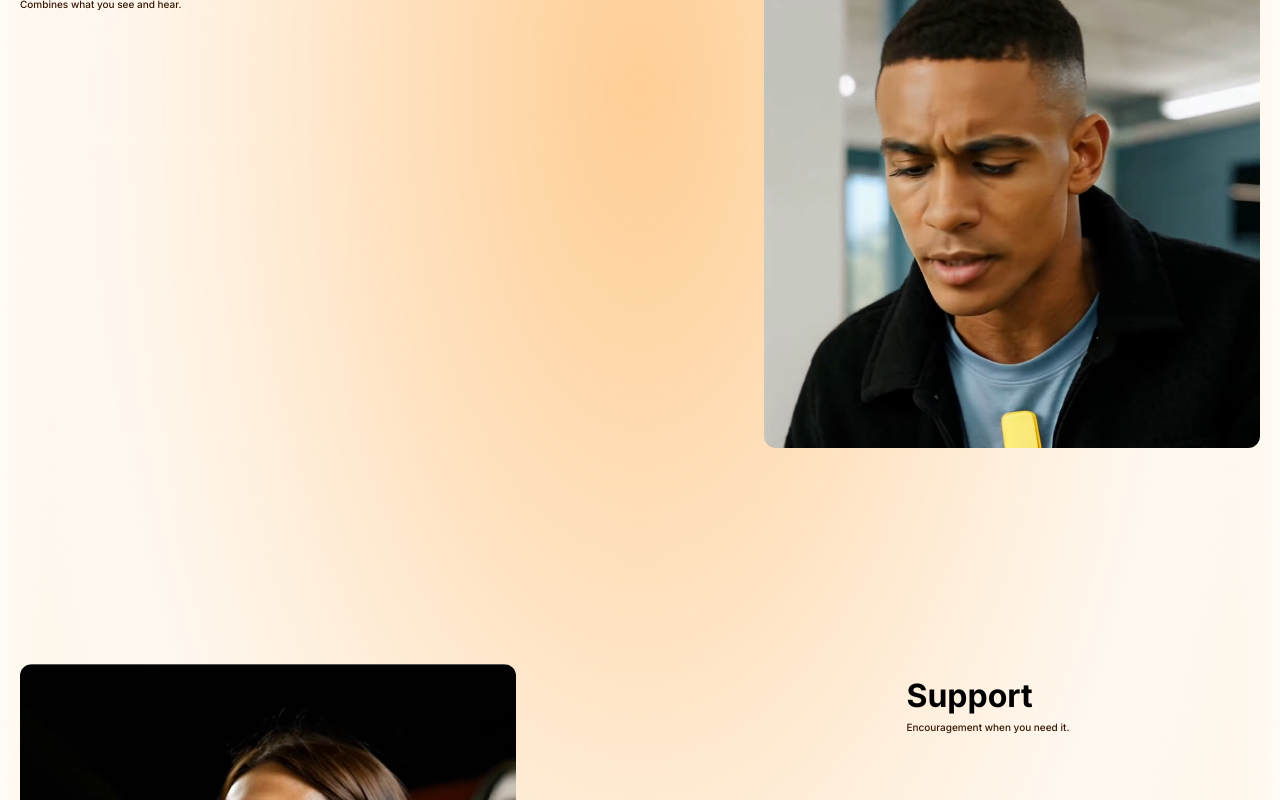
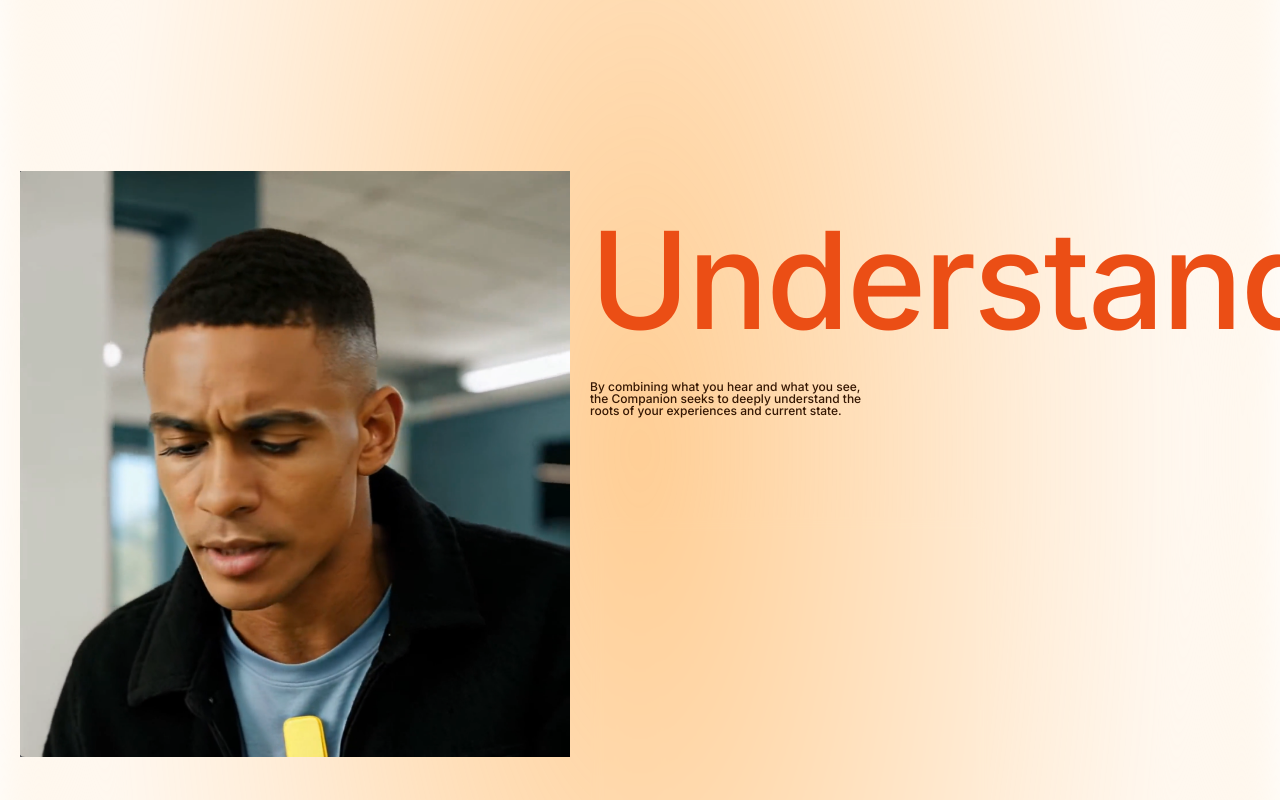
Before and after one commit to medhakg205/ieeecsclone, a React (Vite) app: page / in a window 1280 px wide. Shown: the part 4720-5520 px from the top of the page. Built offline with nearby package versions, Linux system fonts and the light colour scheme; a web font is replaced by a local one.

Commit message:
FunctionsSection Updated

```diff
--- /dev/null
+++ b/src/Components/Hero/FunctionsSection.css
@@ -0,0 +1,208 @@
+
+.functions-section {
+  position: relative;
+  min-height: 150vh;
+  display: flex;
+  flex-direction: column;
+  align-items: center;
+  padding: 140px 20px;
+  overflow: hidden;
+}
+
+.functions-title {
+  font-family: "Inter", sans-serif;
+  font-size: 75px;
+  font-weight: 400;
+  color: #331a09;
+  margin-bottom: 80px;
+  text-align: center;
+  z-index: 2;
+  position: relative;
+  letter-spacing: -1px;
+
+}
+
+.functions-container {
+  display: flex;
+  flex-direction: column;
+  gap: 120px;
+  width: 100%;
+  max-width: 1400px;
+}
+
+
+
+.function-image {
+  width: 45%;
+  max-width: 550px;
+  object-fit: contain;
+  border-radius: 0px;
+  height: auto;
+}
+
+.function-text-box h3 {
+  margin: 0;
+  font-size: 1.8rem;
+  font-weight: 600;
+}
+
+.function-text-box h4 {
+  margin: 0;
+  font-size: 1.3rem;
+  font-weight: 500;
+  color: #555;
+}
+
+.function-row.image-right {
+  align-items: flex-end;
+}
+
+.function-header {
+  font-size: 135px;
+  margin: 0.5rem 0 0 0;
+  color: rgb(235, 78, 21);
+  font-weight: 500;
+  letter-spacing: -2.5px;
+}
+
+.function-subheader {
+  font-size: 12px;
+  font-weight: 500;
+  margin: 0 0 1rem 0;
+  color: #351703;
+  line-height: 12px;
+}
+
+.function-text-box {
+  max-width: 400px;
+  padding: 1rem 1.5rem;
+  border-radius: 20px;
+  box-shadow: 0 4px 10px rgba(0, 0, 0, 0.1);
+  font-size: 1rem;
+  line-height: 1.5;
+}
+
+.left-bubble {
+  background-color: #f5f5f5;
+  color: #000;
+}
+
+.right-bubble {
+  background-color: #ffe657;
+  color: #000;
+}
+.function-row {
+  display: flex;
+  flex-direction: row;
+  align-items: center;
+  justify-content: space-between;
+  gap: 4px;
+  width: 100%;
+  margin: 3rem 0;
+  position: relative;
+}
+
+
+.function-row.image-left .function-image {
+  order: 0;
+}
+.function-row.image-left .function-text-box {
+  order: 1;
+}
+
+.function-row.image-right .function-image {
+  order: 1;
+}
+.function-row.image-right .function-text-box {
+  order: 0;
+}
+
+
+.function-row.image-left { align-items: flex-start; }
+.function-row.image-right { align-items: flex-end; }
+
+.chat-bubble {
+  max-width: 90%;
+  padding: 12px 16px;
+  border-radius: 18px;
+  font-size: 1rem;
+  line-height: 1.4;
+  margin: 8px 0;
+}
+
+.chat-left {
+  align-self: flex-start;
+  border-bottom-left-radius: 4px;
+}
+
+
+.chat-right {
+  align-self: flex-end;
+  border-bottom-right-radius: 4px;
+}
+
+
+
+.function-text-box {
+  display: flex;
+  flex-direction: column;
+  gap: 4px;
+}
+.white-bubble {
+  background: rgba(255, 255, 255, 0.55);
+  color: #1a1a1a;
+}
+
+.yellow-bubble {
+  background: rgba(255, 230, 87, 0.65);
+  color: #1a1a1a;
+}
+.function-text-box {
+  margin-top: 100px;
+}
+
+.function-text-box {
+  box-shadow: none;
+  background: transparent;
+  backdrop-filter: blur(6px);
+}
+.function-subheader {
+  white-space: pre-line;
+}
+
+
+.function-row.image-left .chat-left {
+  margin-left: 20px;
+}
+
+.function-row.image-left .chat-right {
+  margin-right: 0;
+}
+
+.function-row.a1 .chat-right {
+  margin-right: -200px;
+}
+
+.function-row.a1 .chat-left {
+  margin-left: 0px;
+}
+.function-row.a2 .chat-right {
+  margin-right: -275px;
+}
+
+.function-row.a2 .chat-left {
+  margin-left: 60px;
+}
+.function-row.a3 .chat-right {
+  margin-right: -200px;
+}
+
+.function-row.a3 .chat-left {
+  margin-left: 0px;
+}
+.function-row {
+  display: flex !important;
+  flex-direction: row !important;
+  align-items: flex-start;
+  gap: 20px;
+}
--- a/src/Components/Hero/FunctionsSection.jsx
+++ b/src/Components/Hero/FunctionsSection.jsx
@@ -1,36 +1,42 @@
 import { motion, useScroll, useTransform } from "framer-motion";
 import { useRef } from "react";
-import "./Hero.css";
+import "./FunctionsSection.css";
 
 const functionsData = [
   {
     image: "/func1.png",
+    id: "a1",
     header: "Listen",
-    subheader: "Companion tailors advice based on your emotional state.",
+    subheader: "The Companion actively listens and analyzes\n your words, tone of voice, and even pauses to\ntruly understand your emotional state.",
     chat: [
-      { text: "Hey, I’m here with you.", side: "left" },
-      { text: "Tell me what’s been bothering you.", side: "left" },
-      { text: "I’m listening carefully.", side: "right" },
+      { text: "I can't choose for twenty minutes. This one is nostalgia, that one is a new sound. What would you choose?", side: "right" },
+      { text: "What is closer now. You feel it subtly, you are just afraid to trust yourself.", side: "left" },
+      { text: "You're right...I often doubt. I want someone to confidently tell me.", side: "right" },
+      { text: "I am close. But your voice is more important. Take a step-and it will grow stronger.", side: "left" },
     ],
   },
   {
     image: "/func2.png",
+    id: "a2",
     header: "Understand",
-    subheader: "Combines what you see and hear.",
+    subheader: "By combining what you hear and what you see,\n the Companion seeks to deeply understand the\n roots of your experiences and current state.",
     chat: [
-      { text: "I notice patterns in what you say.", side: "left" },
-      { text: "That makes sense emotionally.", side: "right" },
-      { text: "Let’s break this down together.", side: "left" },
+      { text: "I'm burnt out. I don't see the point. Can you help me notice what I'm missing?", side: "left" },
+      { text: "You are brave to ask. Less control means more trust in yourself.", side: "right" },
+      { text: "I often drive myself. But how else can I do it if I don't know how to do it any other way?", side: "left" },
+      { text: "Start small. Notice the harshness-replace it with support. This is care. I am near.", side: "right" },
     ],
   },
   {
     image: "/func3.png",
+    id: "a3",
     header: "Support",
-    subheader: "Encouragement when you need it.",
+    subheader: "Based on complete understanding, Companion\n provides personalized and always available\n emotional support.",
     chat: [
-      { text: "You’re not alone in this.", side: "right" },
-      { text: "You’ve handled tough things before.", side: "left" },
-      { text: "I believe in you.", side: "right" },
+      { text: "I feel like I'm stuck. I do everything, but it's like there's no movement.", side: "right" },
+      { text: "I understand. It's hard. But you're not alone-we can handle it.", side: "left" },
+      { text: "Thank you, you always notice what is really needed.", side: "right" },
+      { text: "I see your efforts. I believe in you-everything will work out.", side: "left" },
     ],
   },
 ];
@@ -44,9 +50,13 @@ const FunctionsSection = () => {
       <div className="functions-container">
         {functionsData.map((item, idx) => {
           const rowRef = useRef(null);
-          const isLeft = idx % 2 === 0;
 
-          // ONE scroll tracker per row
+          // NEW fixed layout pattern:
+          // row 0 → image right
+          // row 1 → image left
+          // row 2 → image right
+          const imageRight = idx === 0 || idx === 2;
+
           const { scrollYProgress } = useScroll({
             target: rowRef,
             offset: ["start center", "end center"],
@@ -54,11 +64,13 @@ const FunctionsSection = () => {
 
           return (
             <div
-              ref={rowRef}
-              key={idx}
-              className={`function-row ${isLeft ? "image-left" : "image-right"}`}
-            >
-              {isLeft && (
+  ref={rowRef}
+  key={item.id}
+  className={`function-row ${imageRight ? "image-right" : "image-left"} ${item.id}`}
+>
+
+              {/* If image should be left */}
+              {!imageRight && (
                 <img src={item.image} alt={item.header} className="function-image" />
               )}
 
@@ -68,25 +80,15 @@ const FunctionsSection = () => {
 
                 <div className="function-text-box">
                   {item.chat.map((msg, i) => {
-                    // stagger each bubble
-                    const start = i * 0.15;
-                    const end = start + 0.25;
-
                     const opacity = useTransform(
-  scrollYProgress,
-  [
-    i * 0.2,        // starts later
-    i * 0.2 + 0.35, // takes longer to fade in
-    0.85,
-    1
-  ],
-  [0, 1, 1, 0]
-);
-
+                      scrollYProgress,
+                      [i * 0.2, i * 0.2 + 0.35, 0.85, 1],
+                      [0, 1, 1, 0]
+                    );
 
                     const y = useTransform(
                       scrollYProgress,
-                      [start, start + 0.1],
+                      [i * 0.15, i * 0.15 + 0.1],
                       [20, 0]
                     );
 
@@ -107,7 +109,8 @@ const FunctionsSection = () => {
                 </div>
               </div>
 
-              {!isLeft && (
+              {/* If image should be right */}
+              {imageRight && (
                 <img src={item.image} alt={item.header} className="function-image" />
               )}
             </div>
```
